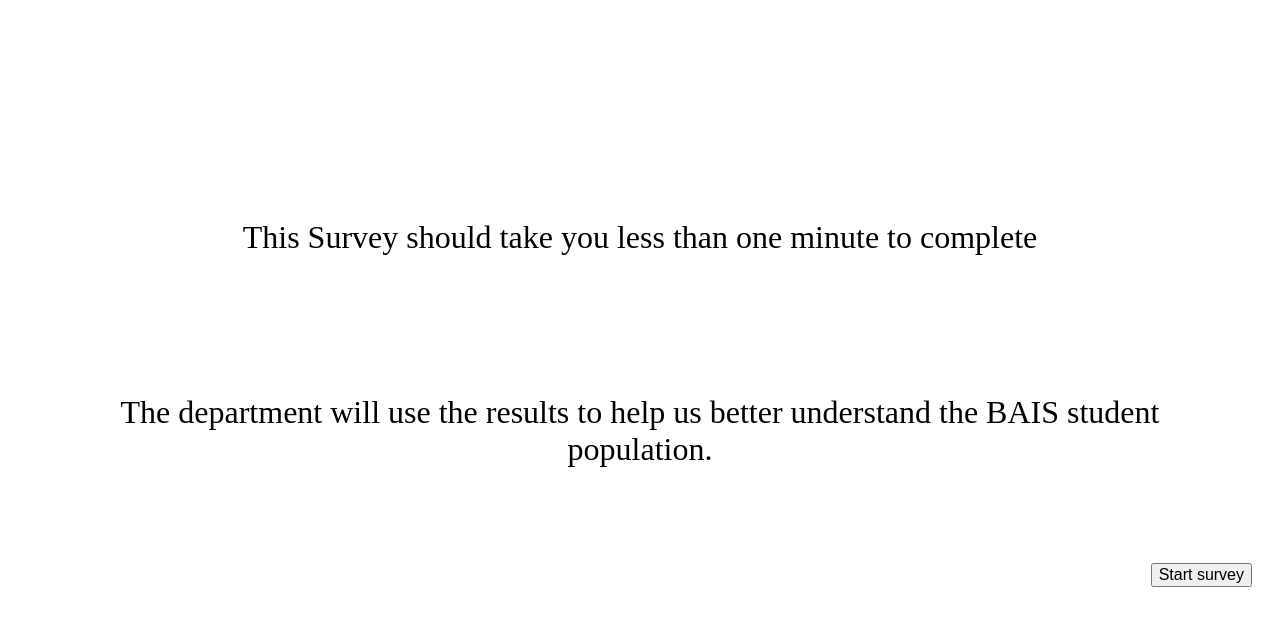
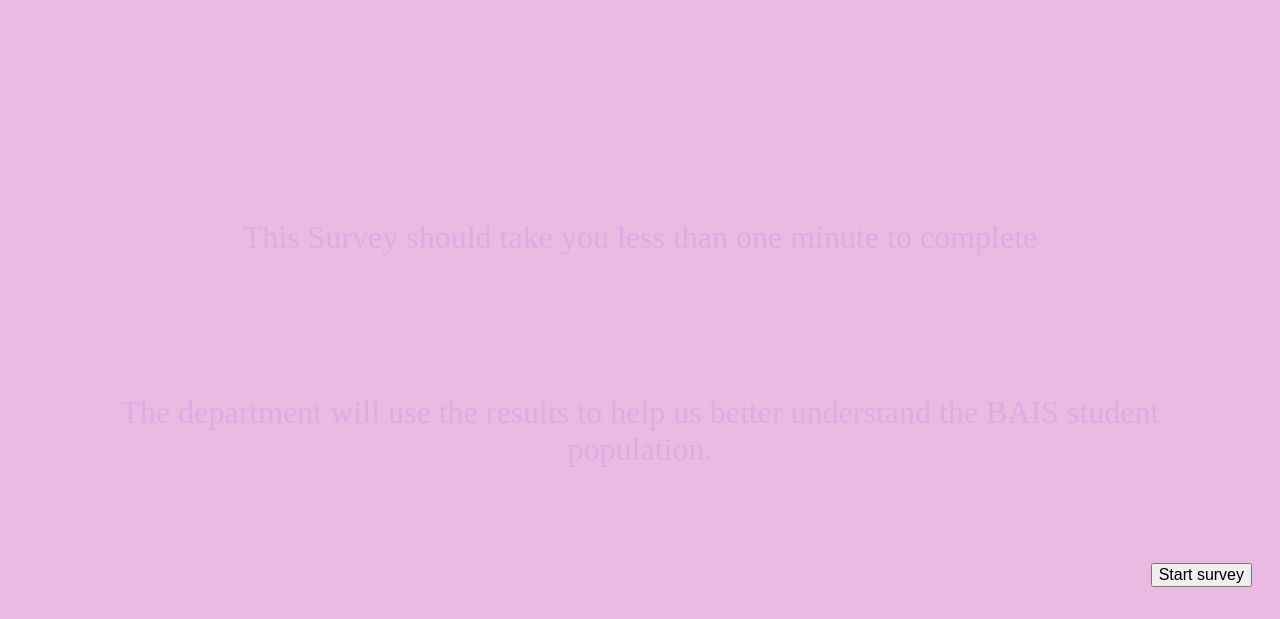
Before and after one commit to RagaviChander/rchandrashekaran_hw7, a plain HTML site: page index.html in a window 1280 px wide. Shown: the part 181-800 px from the top of the page. Drawn offline with Linux system fonts and the light colour scheme.

Commit message:
Background
Changed background to pink

```diff
--- a/css/stylesheet.css
+++ b/css/stylesheet.css
@@ -27,3 +27,8 @@
     margin: auto;
     padding: 5%;
 }
+
+body {
+    background: #eabae3;
+    color: #dcace4;
+}
```
